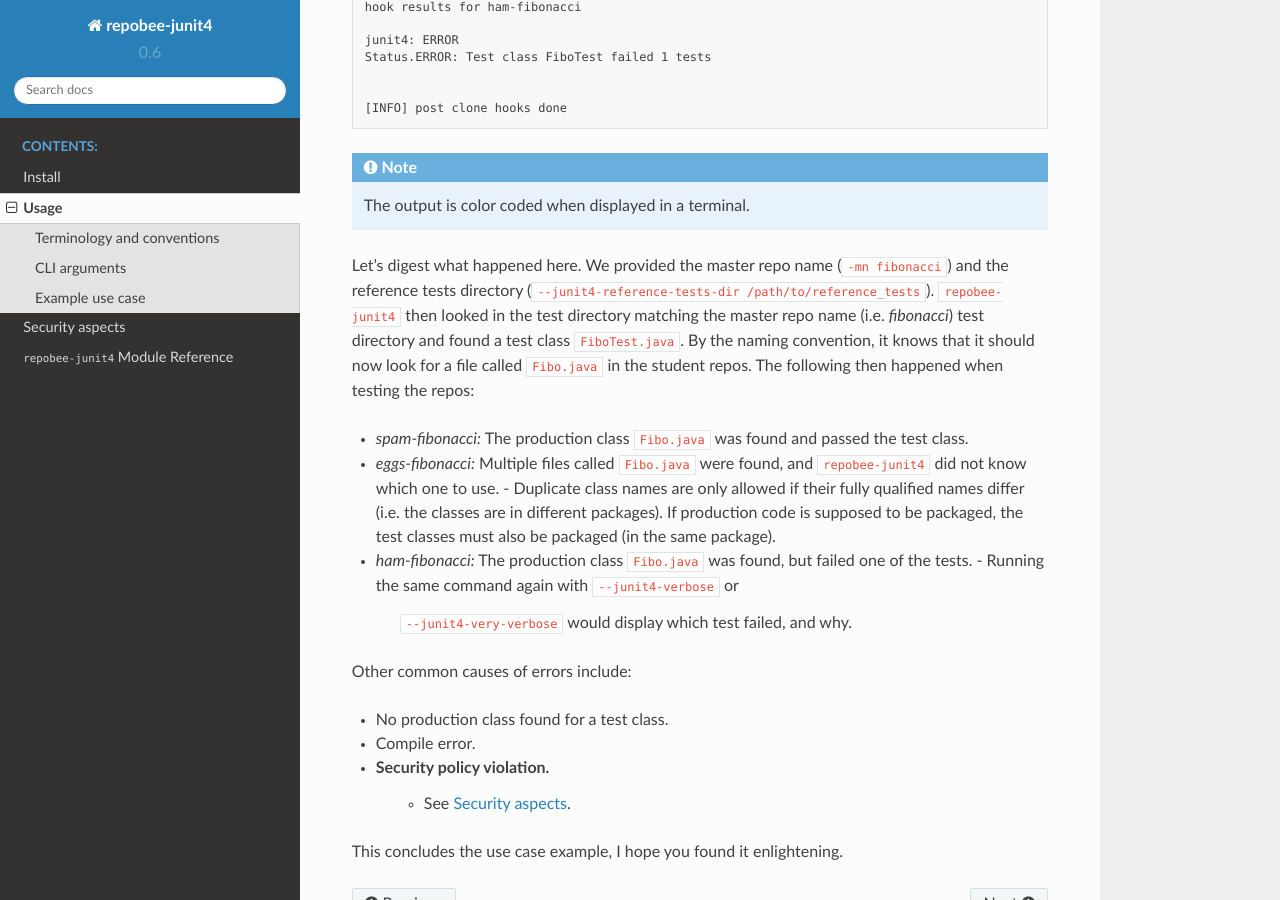
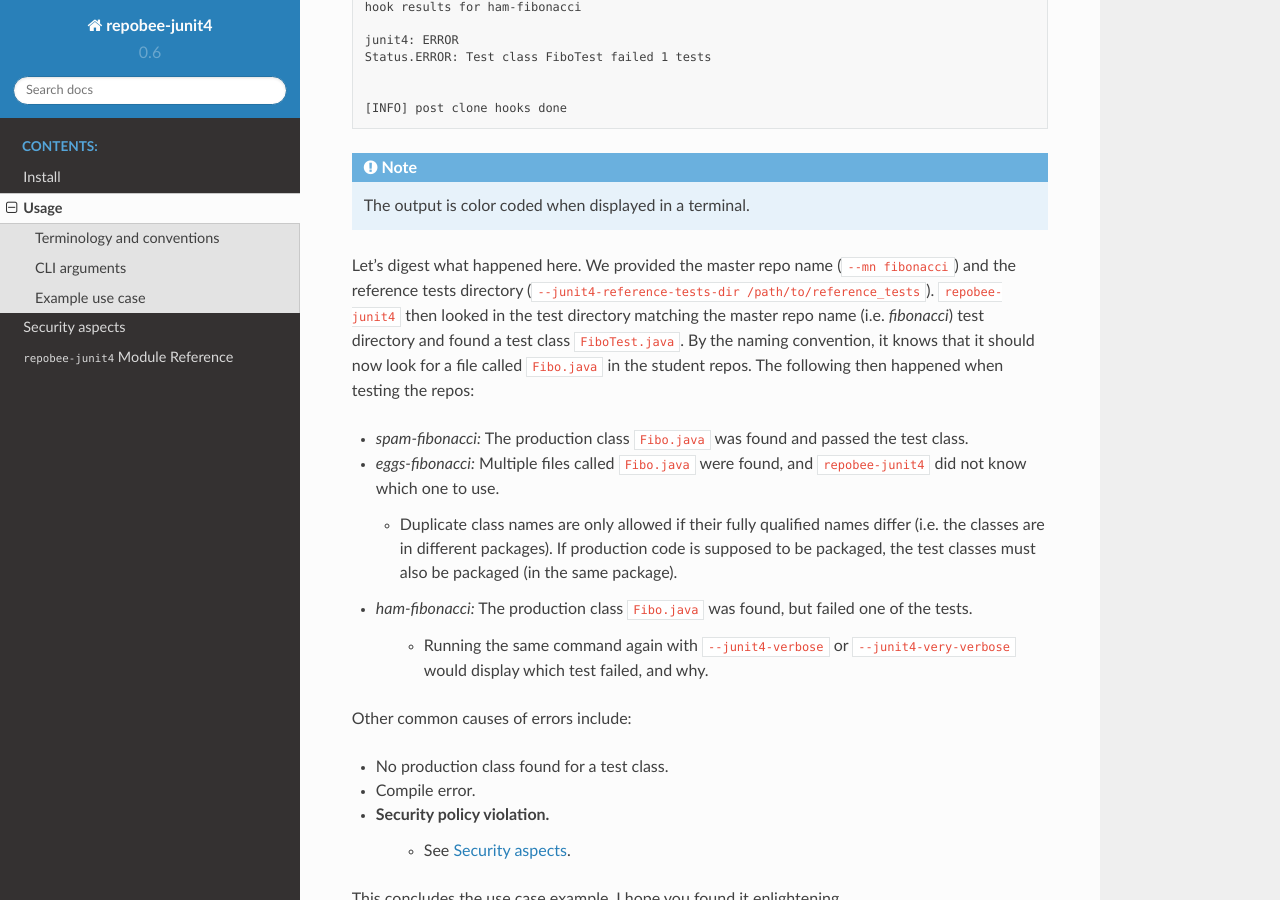
Before and after one commit to repobee/repobee-junit4, a Sphinx documentation site: the page built from docs/usage.rst, in a window 1280 px wide and 900 px high, scrolled down 2683 px. Built offline with Sphinx 7.4.7 and the Read the Docs theme 2.0.0, drawn with Linux system fonts in a browser that asks for light colours.

Commit message:
[docs] Fix formatting errors
[skip ci]

```diff
--- a/docs/usage.rst
+++ b/docs/usage.rst
@@ -145,7 +145,7 @@ this:
    The output is color coded when displayed in a terminal.
 
 
-Let's digest what happened here. We provided the master repo name (``-mn
+Let's digest what happened here. We provided the master repo name (``--mn
 fibonacci``) and the reference tests directory (``--junit4-reference-tests-dir
 /path/to/reference_tests``). ``repobee-junit4`` then looked in the test
 directory matching the master repo name (i.e. *fibonacci*) test directory and
@@ -153,18 +153,20 @@ found a test class ``FiboTest.java``. By the naming convention, it knows that
 it should now look for a file called ``Fibo.java`` in the student repos. The
 following then happened when testing the repos:
 
-- *spam-fibonacci:* The production class ``Fibo.java`` was found and passed the
+* *spam-fibonacci:* The production class ``Fibo.java`` was found and passed the
   test class.
-- *eggs-fibonacci:* Multiple files called ``Fibo.java`` were found, and
+* *eggs-fibonacci:* Multiple files called ``Fibo.java`` were found, and
   ``repobee-junit4`` did not know which one to use.
+
   - Duplicate class names are only allowed if their fully qualified names
-  differ (i.e. the classes are in different packages).  If production code is
-  supposed to be packaged, the test classes must also be packaged (in the
-  same package).
-- *ham-fibonacci:* The production class ``Fibo.java`` was found, but failed one
+    differ (i.e. the classes are in different packages).  If production code is
+    supposed to be packaged, the test classes must also be packaged (in the
+    same package).
+* *ham-fibonacci:* The production class ``Fibo.java`` was found, but failed one
   of the tests.
-  - Running the same command again with ``--junit4-verbose`` or
-    ``--junit4-very-verbose`` would display which test failed, and why.
+
+    - Running the same command again with ``--junit4-verbose`` or
+      ``--junit4-very-verbose`` would display which test failed, and why.
 
 Other common causes of errors include:
 
```
